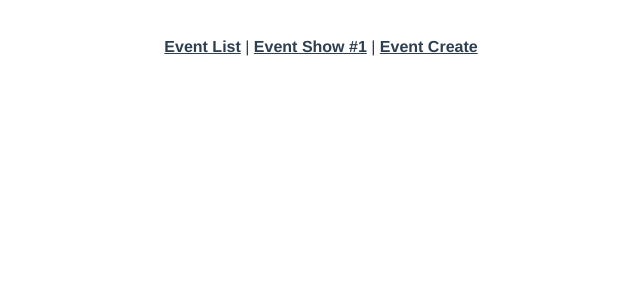
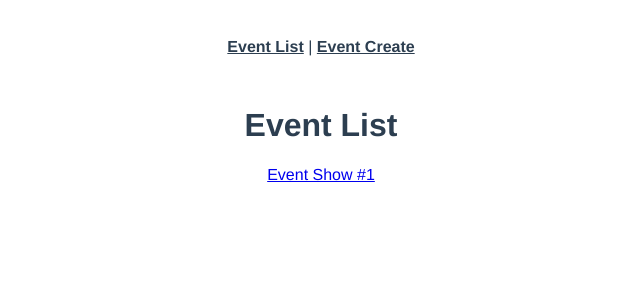
Before and after one commit to bimalsharma1443/ViewRealWorld, a Vue app: page /#/event/1 in a window 1280 px wide. Shown: the top 300 px of the page, without its empty margins (319-959 px from the left). Built offline with nearby package versions, Linux system fonts and the light colour scheme.

Commit message:
history and dynamic routing

```diff
--- a/src/App.vue
+++ b/src/App.vue
@@ -2,7 +2,6 @@
   <div id="app">
     <div id="nav">
       <router-link :to="{name: 'EventList' }">Event List</router-link> |
-      <router-link :to="{ name: 'EventShow' }">Event Show #1</router-link> |
        <router-link :to="{ name: 'EventCreate' }">Event Create</router-link>
     </div>
     <router-view />
--- a/src/router/index.js
+++ b/src/router/index.js
@@ -13,9 +13,10 @@ const routes = [
     component: EventList
   },
   {
-    path: "/event",
+    path: "/event/:id",
     name: "EventShow",
-    component: EventShow
+    component: EventShow,
+    props: true
   },
   {
     path: "/event/create",
@@ -25,6 +26,7 @@ const routes = [
 ];
 
 const router = new VueRouter({
+  mode : 'history',
   routes
 });
 
--- a/src/views/EventList.vue
+++ b/src/views/EventList.vue
@@ -1,3 +1,8 @@
 <template>
+  <div>
     <h1>Event List</h1>
+    <p>
+      <router-link :to="{ name: 'EventShow', params:{ id : 1 } }">Event Show #1</router-link>
+    </p>
+  </div>
 </template>
--- a/src/views/EventShow.vue
+++ b/src/views/EventShow.vue
@@ -1,3 +1,15 @@
 <template>
-    <h1>Event Show</h1>
+    <div>
+        <h1>Event Show id is {{ id }}</h1>
+    </div>
 </template>
+<script>
+export default {
+  props: {
+  	id: {
+      type: Number,
+      default: 0
+    },
+	},
+}
+</script>
```
